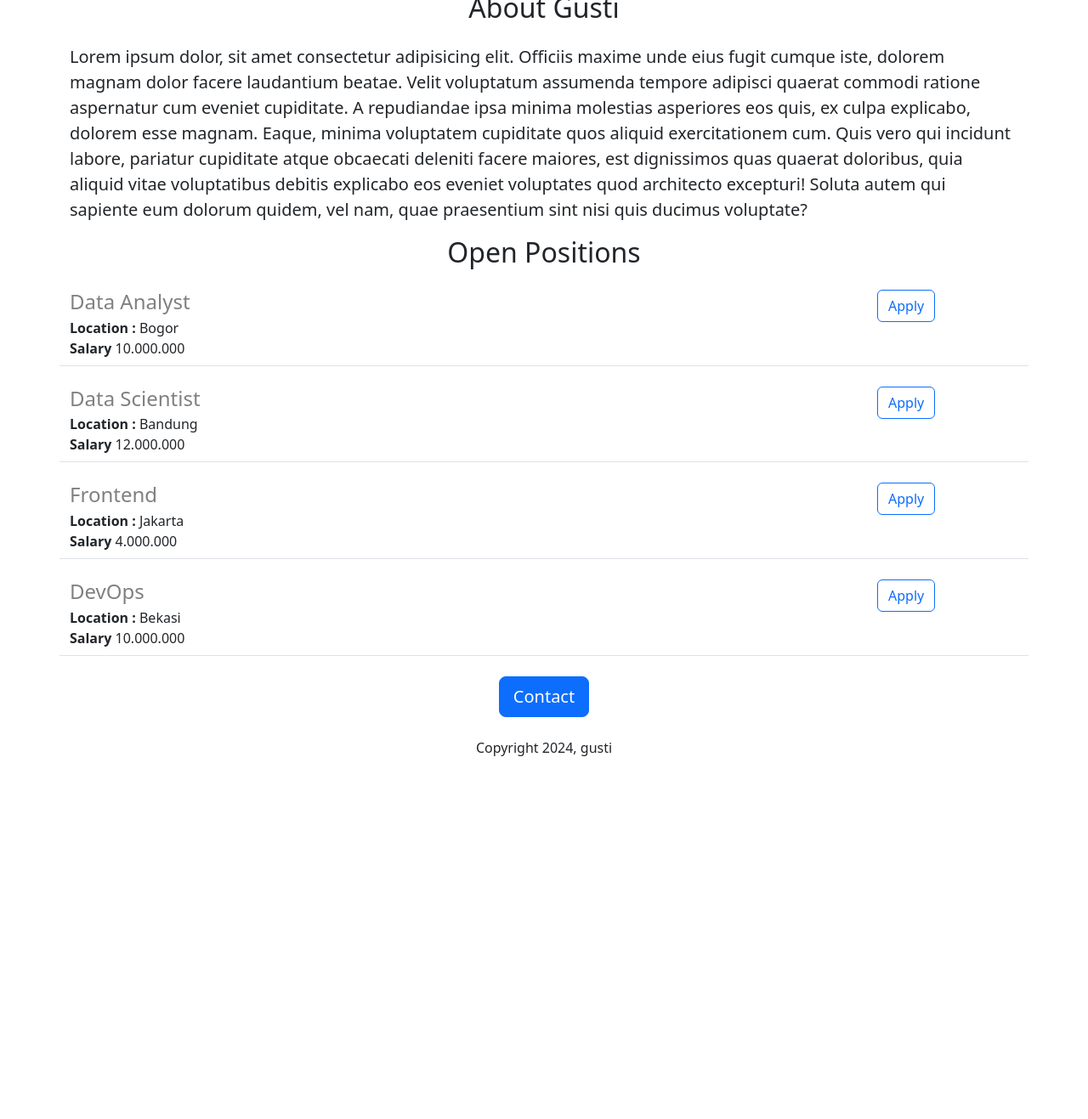
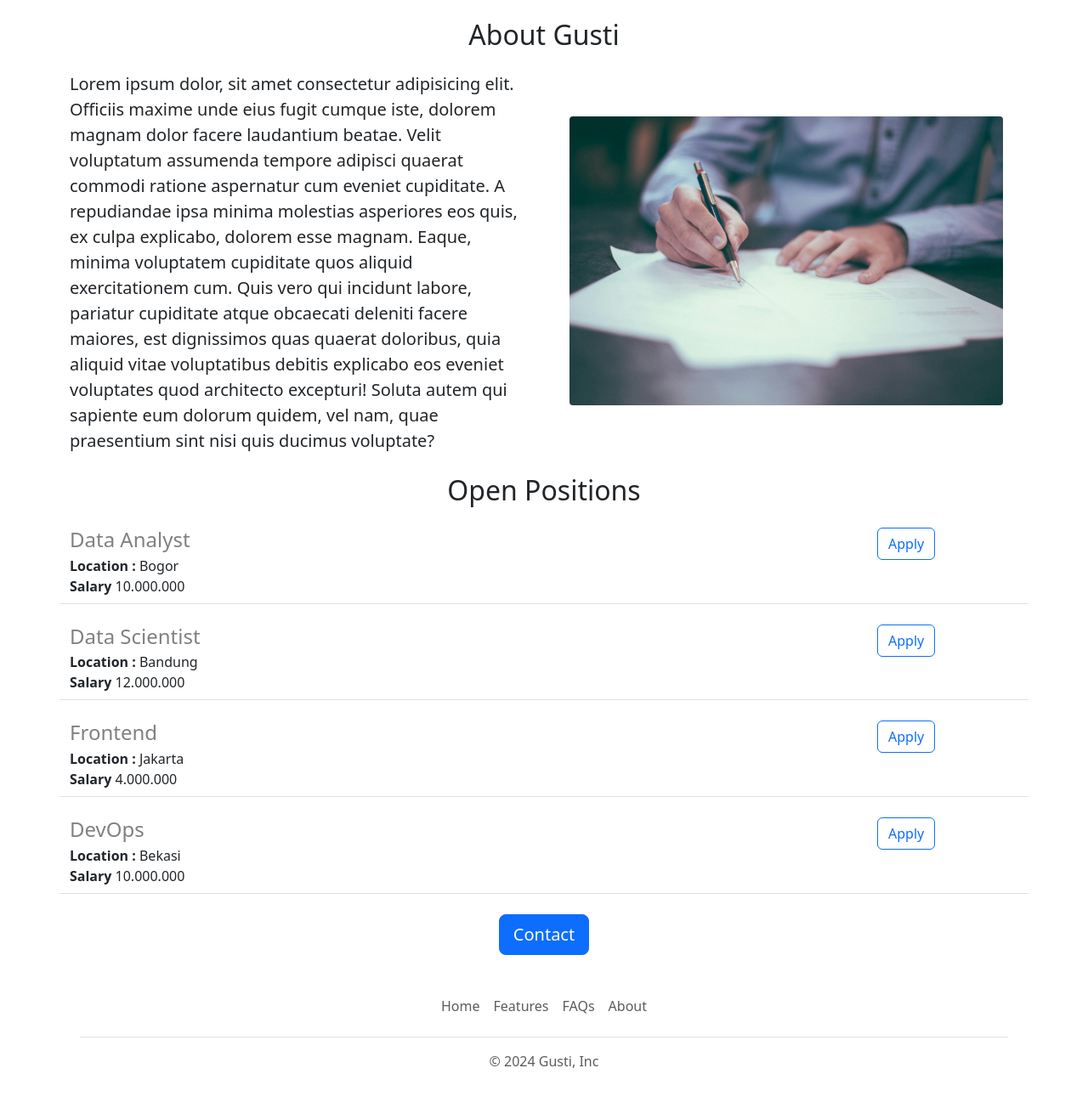
Before and after one commit to gustiramdani/learnFlaskDynamic, a Flask app: page / in a window 1280 px wide. Shown: the part 518-1835 px from the top of the page at 85% size. Before the commit the page ends 1408 px from the top, so only its background shows below. Run offline with Flask 3, Linux system fonts and the light colour scheme.

Commit message:
functional and aesthetic improvement

```diff
--- a/templates/home.html
+++ b/templates/home.html
@@ -4,7 +4,7 @@
     <meta charset="UTF-8" />
     <meta name="viewport" content="width=device-width, initial-scale=1.0" />
     <title>Gusti Careers</title>
-    <link href="https://cdn.jsdelivr.net/npm/bootstrap@5.3.3/dist/css/bootstrap.min.css" rel="stylesheet" integrity="sha384-QWTKZyjpPEjISv5WaRU9OFeRpok6YctnYmDr5pNlyT2bRjXh0JMhjY6hW+ALEwIH" crossorigin="anonymous">
+    <link href="https://cdn.jsdelivr.net/npm/bootstrap@5.3.3/dist/css/bootstrap.min.css" rel="stylesheet" integrity="sha384-QWTKZyjpPEjISv5WaRU9OFeRpok6YctnYmDr5pNlyT2bRjXh0JMhjY6hW+ALEwIH" crossorigin="anonymous" />
     <style>
       #banner {
         height: 420px;
@@ -14,27 +14,72 @@
   </head>
   <body>
     <div class="container">
-      <h1 class="text-center mt-2 mb-4">GUSTI CAREERS</h1>
+      <!-- NAVBAR -->
+      <nav class="navbar fixed-top navbar-inverse navbar-expand-lg bg-body-tertiary">
+        <div class="container">
+          <a class="navbar-brand" href="#">Gusti</a>
+          <button class="navbar-toggler" type="button" data-bs-toggle="collapse" data-bs-target="#navbarNav" aria-controls="navbarNav" aria-expanded="false" aria-label="Toggle navigation">
+            <span class="navbar-toggler-icon"></span>
+          </button>
+          <div class="collapse navbar-collapse" id="navbarNav">
+            <ul class="navbar-nav">
+              <li class="nav-item">
+                <a class="nav-link active" aria-current="page" href="#">Home</a>
+              </li>
+              <li class="nav-item">
+                <a class="nav-link" href="#">Features</a>
+              </li>
+              <li class="nav-item">
+                <a class="nav-link" href="#">Pricing</a>
+              </li>
+              <li class="nav-item">
+                <a class="nav-link disabled" aria-disabled="true">Disabled</a>
+              </li>
+            </ul>
+          </div>
+        </div>
+      </nav>
+      <!-- END OF NAVBAR -->
       <img id="banner" class="img-fluid" src="/static/banner.jpg" alt="banner" />
+      <h1 class="text-center mt-5 mb-4">GUSTI CAREERS</h1>
+
       <h2 class="text-center mt-2 mb-4">About Gusti</h2>
-      <p class="lead">
-        Lorem ipsum dolor, sit amet consectetur adipisicing elit. Officiis maxime unde eius fugit cumque iste, dolorem magnam dolor facere laudantium beatae. Velit voluptatum assumenda tempore adipisci quaerat commodi ratione aspernatur cum
-        eveniet cupiditate. A repudiandae ipsa minima molestias asperiores eos quis, ex culpa explicabo, dolorem esse magnam. Eaque, minima voluptatem cupiditate quos aliquid exercitationem cum. Quis vero qui incidunt labore, pariatur
-        cupiditate atque obcaecati deleniti facere maiores, est dignissimos quas quaerat doloribus, quia aliquid vitae voluptatibus debitis explicabo eos eveniet voluptates quod architecto excepturi! Soluta autem qui sapiente eum dolorum
-        quidem, vel nam, quae praesentium sint nisi quis ducimus voluptate?
-      </p>
+      <div>
+        <div class="row">
+          <div class="col-lg-6">
+            <p class="lead">
+              Lorem ipsum dolor, sit amet consectetur adipisicing elit. Officiis maxime unde eius fugit cumque iste, dolorem magnam dolor facere laudantium beatae. Velit voluptatum assumenda tempore adipisci quaerat commodi ratione
+              aspernatur cum eveniet cupiditate. A repudiandae ipsa minima molestias asperiores eos quis, ex culpa explicabo, dolorem esse magnam. Eaque, minima voluptatem cupiditate quos aliquid exercitationem cum. Quis vero qui incidunt
+              labore, pariatur cupiditate atque obcaecati deleniti facere maiores, est dignissimos quas quaerat doloribus, quia aliquid vitae voluptatibus debitis explicabo eos eveniet voluptates quod architecto excepturi! Soluta autem qui
+              sapiente eum dolorum quidem, vel nam, quae praesentium sint nisi quis ducimus voluptate?
+            </p>
+          </div>
+          <div class="col-lg-6 m-auto text-center">
+            <img src="/static/ppl.jpg" alt="about" style="height: 340px; border-radius: 4px; margin-bottom: 20px" />
+          </div>
+        </div>
+      </div>
+
       <h2 class="text-center mt-2 mb-4">Open Positions</h2>
-      <p>
-        {% for job in jobs %}
-        {% include 'jobitem.html' %}
-        {% endfor %}
-      </p>
+      <p>{% for job in jobs %} {% include 'jobitem.html' %} {% endfor %}</p>
       <div class="text-center">
-        <button class="btn btn-primary btn-lg">Contact</button>
-        <p class="mt-4">Copyright 2024, gusti</p>
+        <a type="button" href="mailto:endinmeel1@gmail.com?subject=Question%20about%20Job%20Openings&body=My%20name%3A%20%3Cyour%20name%3E%0D%0A%0D%0AMy%20questions%3A%20%3Center%20question%3E" class="btn btn-primary btn-lg">Contact</a>
       </div>
+      <!-- FOOTER -->
+      <div class="container">
+        <footer class="py-3 my-4">
+          <ul class="nav justify-content-center border-bottom pb-3 mb-3">
+            <li class="nav-item"><a href="#" class="nav-link px-2 text-body-secondary">Home</a></li>
+            <li class="nav-item"><a href="#" class="nav-link px-2 text-body-secondary">Features</a></li>
+            <li class="nav-item"><a href="#" class="nav-link px-2 text-body-secondary">FAQs</a></li>
+            <li class="nav-item"><a href="#" class="nav-link px-2 text-body-secondary">About</a></li>
+          </ul>
+          <p class="text-center text-body-secondary">© 2024 Gusti, Inc</p>
+        </footer>
+      </div>
+      <!-- END OF FOOTER -->
     </div>
+
     <script src="https://cdn.jsdelivr.net/npm/bootstrap@5.3.3/dist/js/bootstrap.bundle.min.js" integrity="sha384-YvpcrYf0tY3lHB60NNkmXc5s9fDVZLESaAA55NDzOxhy9GkcIdslK1eN7N6jIeHz" crossorigin="anonymous"></script>
   </body>
-  </body>
 </html>
--- a/templates/jobitem.html
+++ b/templates/jobitem.html
@@ -7,6 +7,11 @@
     {% endif %}
   </div>
   <div class="col-2">
-    <button type="button" class="btn btn-outline-primary">Apply</button>
+    <a
+      href="mailto:endinmeel1@gmail.com?subject=Aplication%20for%20{{ job['title'] }}&body=My%20name%3A%20%3Cyour%20name%3E%0D%0A%0D%0AMy%20resume%20link%3A%20%3Cresume%20link%3E%0D%0A%0D%0AMy%20Linkedin%3A%20%3Clinkedin%20link%3E"
+      type="button"
+      class="btn btn-outline-primary"
+      >Apply</a
+    >
   </div>
 </div>
```
Also changed, not shown: static/ppl.jpg (added).
